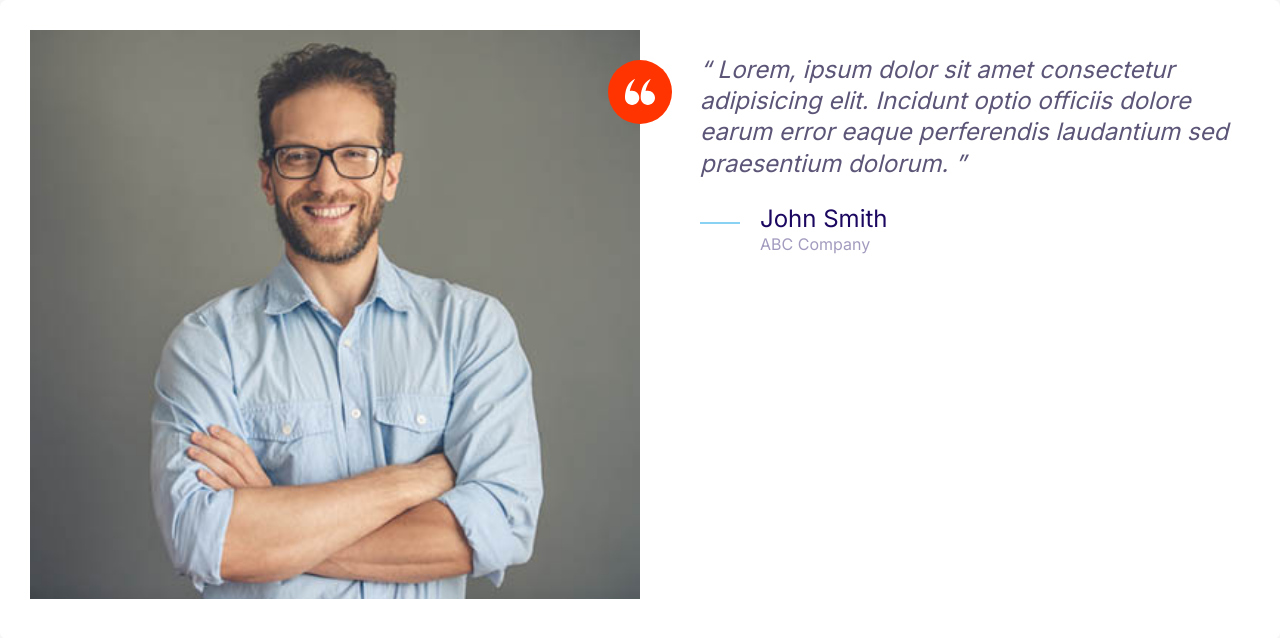
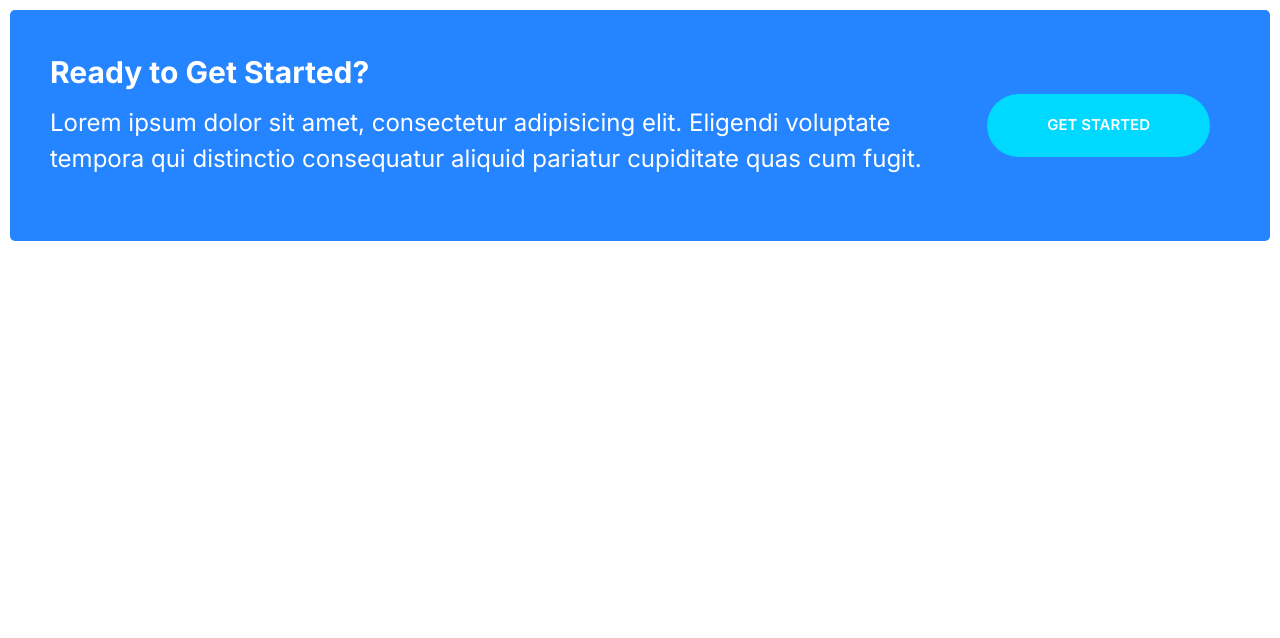
Before and after one commit to victor-7-7/moshify, a plain HTML site: page index.html in a window 1280 px wide. Drawn offline with nearby package versions, Linux system fonts and the light colour scheme.

Commit message:
Build the callouts component.

```diff
--- a/css/styles.css
+++ b/css/styles.css
@@ -31,6 +31,7 @@ body {
   color: var(--color-body);
   font-size: 2.4rem;
   line-height: 1.5;
+  margin: 1rem;
 }
 
 h1, h2, h3 {
@@ -257,6 +258,11 @@ a {
 .btn--block {
   width: 100%;
   display: inline-block;
+}
+
+.btn--stretched {
+  padding-left: 6rem;
+  padding-right: 6rem;
 }
 
 @media screen and (min-width: 1024px) {
@@ -521,3 +527,48 @@ elements. > - child combinator */
     margin-right: 0;
   }
 }
+
+/* =================== Callouts =================== */
+
+.callout {
+  padding: 4rem;
+  border-radius: 5px;
+}
+
+.callout--primary {
+  background: var(--color-primary);
+  color: #fff;
+}
+
+.callout__heading {
+  color: #fff;
+  margin-top: 0;
+  font-size: 3rem;
+}
+
+.callout .btn {
+  /* Центрируем кнопку по горизонтали при размещении в один столбец */
+  justify-self: center;
+  /* Центрируем кнопку по вертикали */
+  align-self: center;
+}
+
+.callout__content {
+  text-align: center;
+}
+
+@media screen and (min-width: 768px) {
+  .callout .grid--1x2 {
+    grid-template-columns: 1fr auto;
+  }
+
+  .callout__content {
+    text-align: left;
+  }
+
+  .callout .btn {
+    /* Сдвигаем кнопку влево при размещении в два столбца */
+    justify-self: start;
+    margin: 0 2rem;
+  }
+}
--- a/index.html
+++ b/index.html
@@ -12,36 +12,17 @@
   <link rel="stylesheet" href="css/styles.css">
 </head>
 <body>
-  <div class="card testimonial">
+  <div class="callout callout--primary">
     <div class="grid grid--1x2">
-      <div class="testimonial__image">
-        <img src="images/testimonial.jpg" alt="A happy, smiling customer" />
-        <span class="icon-container icon-container--accent">
-          <svg class="icon icon--white icon--small">
-            <use xlink:href="images/sprite.svg#quotes"></use>
-          </svg>
-        </span>
+      <div class="callout__content">
+        <h2 class="callout__heading">Ready to Get Started?</h2>
+        <p>
+          Lorem ipsum dolor sit amet, consectetur adipisicing elit. Eligendi
+          voluptate tempora qui distinctio consequatur aliquid pariatur cupiditate
+          quas cum fugit.
+        </p>
       </div>
-      <blockquote class="quote">
-        <p class="quote__text">
-          Lorem, ipsum dolor sit amet consectetur adipisicing elit. Incidunt optio
-          officiis dolore earum error eaque perferendis laudantium sed praesentium
-          dolorum.
-        </p>
-        <footer>
-          <div class="media">
-            <div class="media__image">
-              <svg class="icon icon--primary quote__line">
-                <use xlink:href="images/sprite.svg#line"></use>
-              </svg>
-            </div>
-            <div class="media__body">
-              <h3 class="media__title quote__author">John Smith</h3>
-              <p class="quote__organization">ABC Company</p>
-            </div>
-          </div>
-        </footer>
-      </blockquote>
+      <a href="#" class="btn btn--secondary btn--stretched">Get Started</a>
     </div>
   </div>
 </body>
```
Also changed, not shown: components/callouts.html (added, +14 -0 lines).
